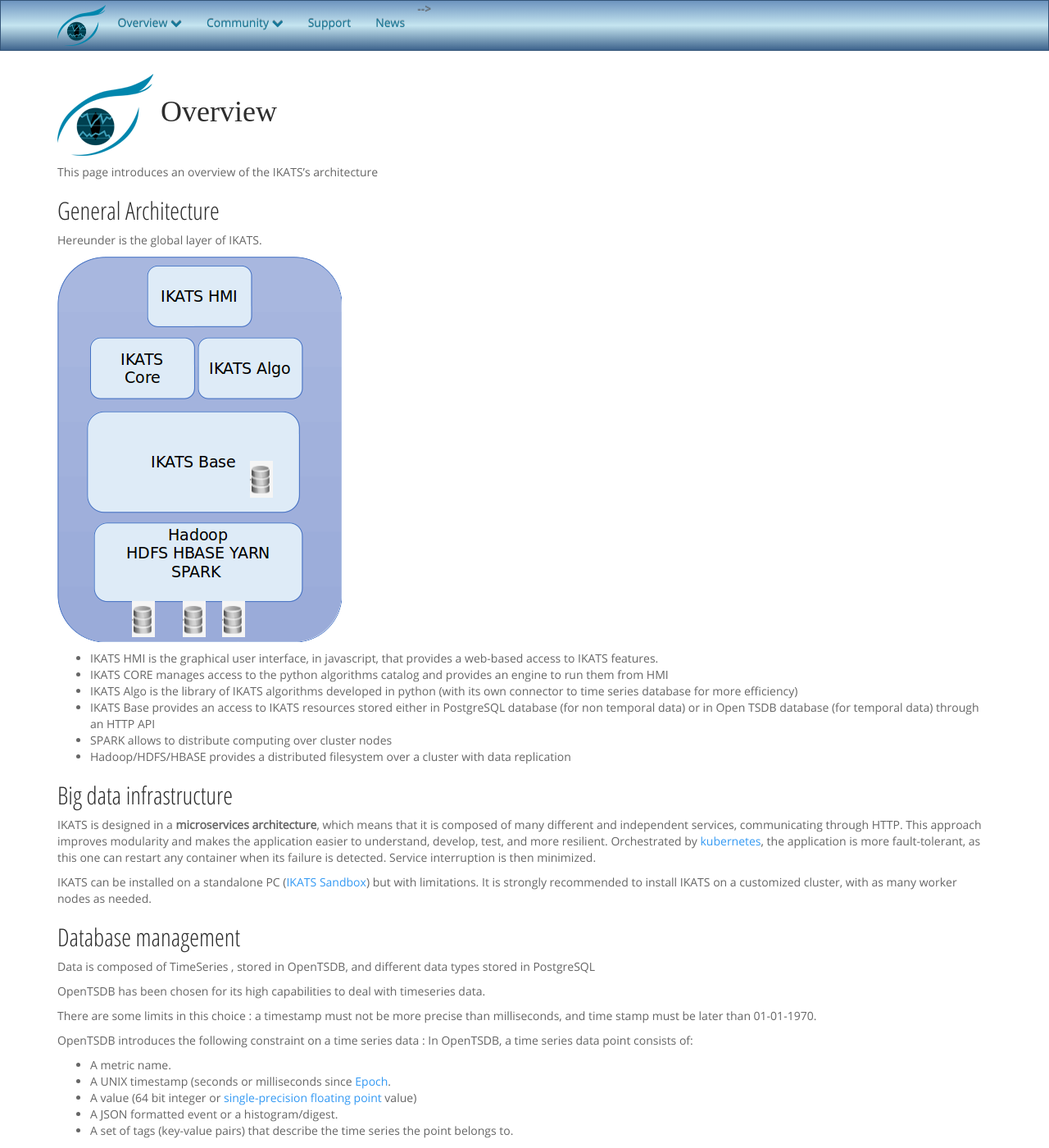
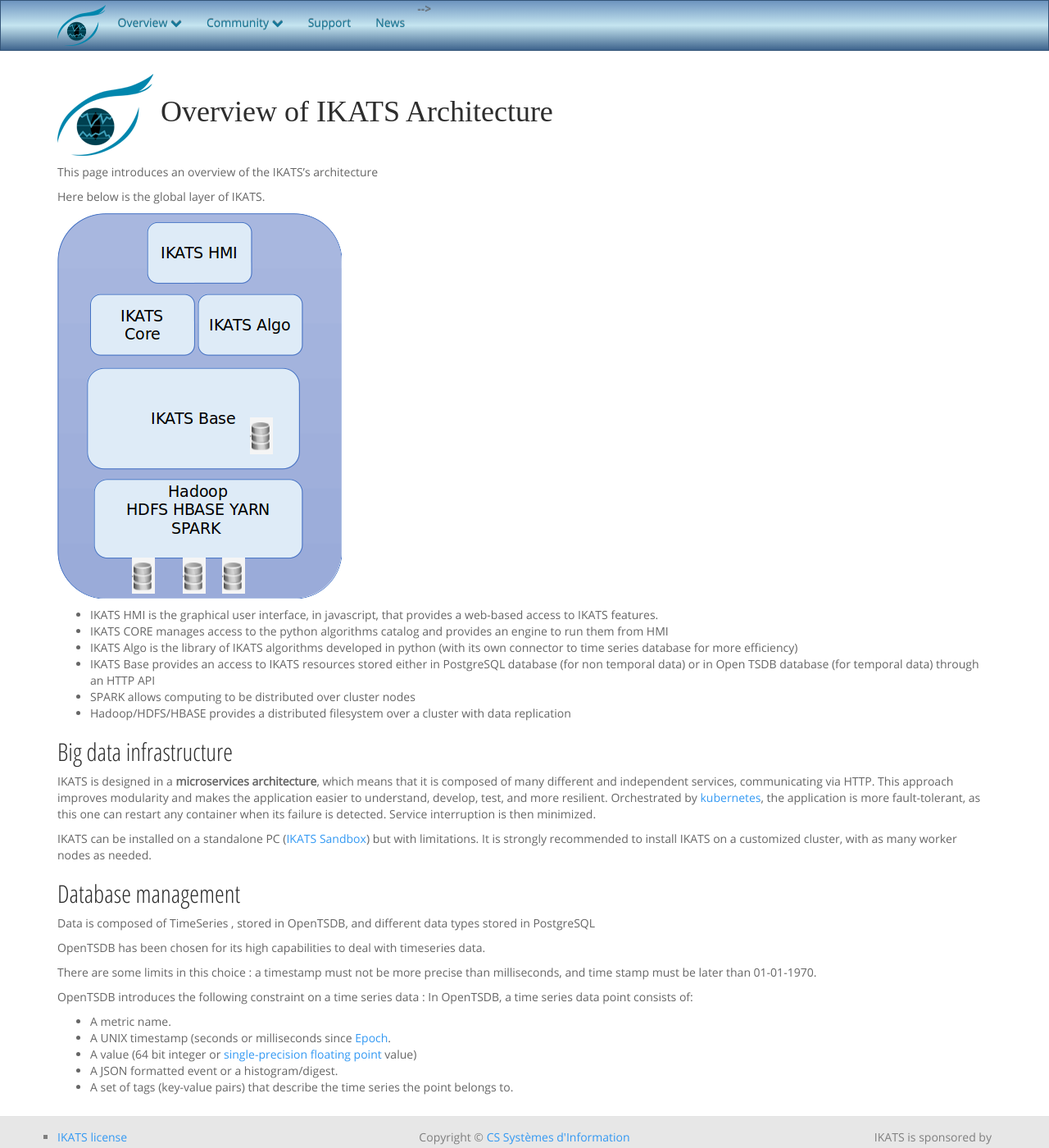
Before and after one commit to IKATS/ikats.github.io, a Jekyll site: the page built from architecture.md, in a window 1280 px wide and 1400 px high. Shown: the whole window at 82% size. Built offline with Jekyll 4.4.1, drawn with Linux system fonts in a browser that asks for light colours; some web fonts are replaced.

Commit message:
correction of English

```diff
--- a/architecture.md
+++ b/architecture.md
@@ -5,31 +5,30 @@
 published: true
 ---
 
-![IKATS Logo](https://ikats.github.io/img/Logo-ikats-icon.png) Overview
+![IKATS Logo](https://ikats.github.io/img/Logo-ikats-icon.png) Overview of IKATS Architecture
 =============
 
 This page introduces an overview of the IKATS's architecture
 
 
-General Architecture
---------
 
-Hereunder is the global layer of IKATS.
+Here below is the global layer of IKATS.
 
 ![IKATS software layer](img/Ikats_overview.png)
+
 
 * IKATS HMI is the graphical user interface, in javascript, that provides a web-based access to IKATS features.
 * IKATS CORE manages access to the python algorithms catalog and provides an engine to run them from HMI
 * IKATS Algo is the library of IKATS algorithms developed in python (with its own connector to time series database for more efficiency)
 * IKATS Base provides an access to IKATS resources stored either in PostgreSQL database (for non temporal data) or in Open TSDB database (for temporal data) through an HTTP API
-* SPARK allows to distribute computing over cluster nodes
+* SPARK allows  computing to be distributed over cluster nodes
 * Hadoop/HDFS/HBASE provides a distributed filesystem over a cluster with data replication
 
 
 Big data infrastructure
 -------
 
-IKATS is designed in a **microservices architecture**, which means that it is composed of many different and independent services, communicating through HTTP.
+IKATS is designed in a **microservices architecture**, which means that it is composed of many different and independent services, communicating via HTTP.
 This approach improves modularity and makes the application easier to understand, develop, test, and more resilient.
 Orchestrated by [kubernetes](https://kubernetes.io/), the application is more fault-tolerant, as this one can restart any container when its failure is detected. Service interruption is then minimized.
 
```
